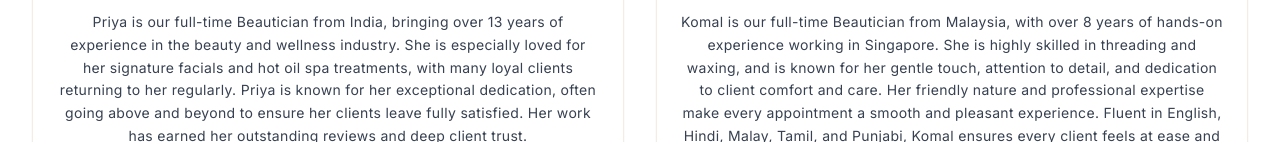
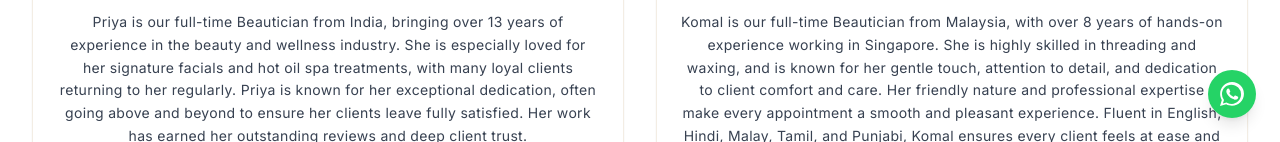
Before and after one commit to manvik01/beauty-bar-parlour, a Next.js app: page /about/our-team in a window 1280 px wide. Shown: the part 658-800 px from the top of the page. Built offline with nearby package versions, Linux system fonts and the light colour scheme.

Commit message:
feat: add floating WhatsApp chat button sitewide (wa.me + tooltip)

```diff
--- a/app/layout.tsx
+++ b/app/layout.tsx
@@ -6,6 +6,7 @@ import { ThemeProvider } from "@/components/theme-provider"
 import { Navbar } from "@/components/navbar"
 import { Footer } from "@/components/footer"
 import { OfflineDetector } from "@/components/offline-detector"
+import { WhatsAppFloat } from "@/components/whatsapp-float"
 
 const inter = Inter({
   subsets: ["latin"],
@@ -64,6 +65,7 @@ export default function RootLayout({
             {/* Reviewability widget script - loaded once globally */}
             {/* <script src="https://widget.reviewability.com/js/widgetAdv.min.js" async></script> */}
             <script type="application/ld+json" className="json-ld-content"></script>
+            <WhatsAppFloat />
           </div>
         </ThemeProvider>
       </body>
--- /dev/null
+++ b/components/whatsapp-float.tsx
@@ -0,0 +1,36 @@
+"use client"
+
+import React, { useMemo } from "react"
+
+export function WhatsAppFloat() {
+  const phoneNumber = "6584158896" // +65 8415 8896 without plus and spaces
+  const prefilled = "Hi Beauty Bar Parlour, I’d like to enquire about your services / book an appointment."
+  const href = useMemo(() => {
+    const text = encodeURIComponent(prefilled)
+    return `https://wa.me/${phoneNumber}?text=${text}`
+  }, [])
+
+  return (
+    <div className="fixed z-40 bottom-5 right-5 md:bottom-6 md:right-6">
+      <a
+        href={href}
+        target="_blank"
+        rel="noopener noreferrer"
+        aria-label="Chat with us on WhatsApp"
+        className="group relative inline-flex items-center justify-center h-12 w-12 rounded-full shadow-lg bg-[#25D366] transition-transform duration-200 ease-out hover:scale-105 focus:outline-none focus:ring-2 focus:ring-offset-2 focus:ring-[#25D366]"
+      >
+        {/* Tooltip (desktop) */}
+        <span className="pointer-events-none absolute right-full mr-3 top-1/2 -translate-y-1/2 whitespace-nowrap rounded-md bg-black/80 px-2 py-1 text-xs text-white opacity-0 transition-opacity duration-200 group-hover:opacity-100 hidden md:block">
+          Chat with us on WhatsApp
+        </span>
+        {/* Official WhatsApp glyph (white) over brand green circle */}
+        <svg viewBox="0 0 24 24" aria-hidden="true" className="h-6 w-6 text-white">
+          <path
+            fill="currentColor"
+            d="M20.52 3.48A11.86 11.86 0 0 0 12.04 0C5.44.03.1 5.37.13 11.98c.01 2.1.58 4.16 1.67 5.99L0 24l6.18-1.76c1.77.96 3.76 1.47 5.78 1.47h.03c6.6-.02 11.95-5.37 11.97-11.97a11.86 11.86 0 0 0-3.44-8.26zM12 22.06h-.02a9.9 9.9 0 0 1-5.04-1.38l-.36-.21-3.67 1.04 1.05-3.58-.24-.37A9.9 9.9 0 0 1 1.94 12C1.92 6.9 6.1 2.7 11.2 2.68h.02c2.64 0 5.12 1.03 6.99 2.9a9.83 9.83 0 0 1 2.86 7.02c-.02 5.1-4.2 9.28-9.3 9.46zM17.47 14.38c-.29-.14-1.7-.83-1.96-.93-.26-.1-.45-.14-.65.15-.19.29-.74.93-.9 1.12-.17.19-.33.22-.62.07-.29-.15-1.23-.45-2.34-1.44-.86-.77-1.44-1.72-1.61-2.01-.17-.29-.02-.45.13-.6.13-.13.29-.33.44-.5.15-.17.2-.29.29-.48.1-.19.05-.36-.02-.5-.07-.15-.64-1.56-.88-2.13-.23-.56-.47-.48-.64-.5-.17-.01-.36-.01-.56-.01-.2 0-.51.07-.78.36-.27.29-1.02 1-1.02 2.44 0 1.44 1.05 2.83 1.19 3.03.14.2 2.06 3.15 4.99 4.42.7.3 1.25.47 1.67.61.7.22 1.34.19 1.85.12.56-.08 1.7-.69 1.94-1.36.24-.67.24-1.24.17-1.36-.07-.12-.26-.2-.55-.34z"
+          />
+        </svg>
+      </a>
+    </div>
+  )
+}
```
